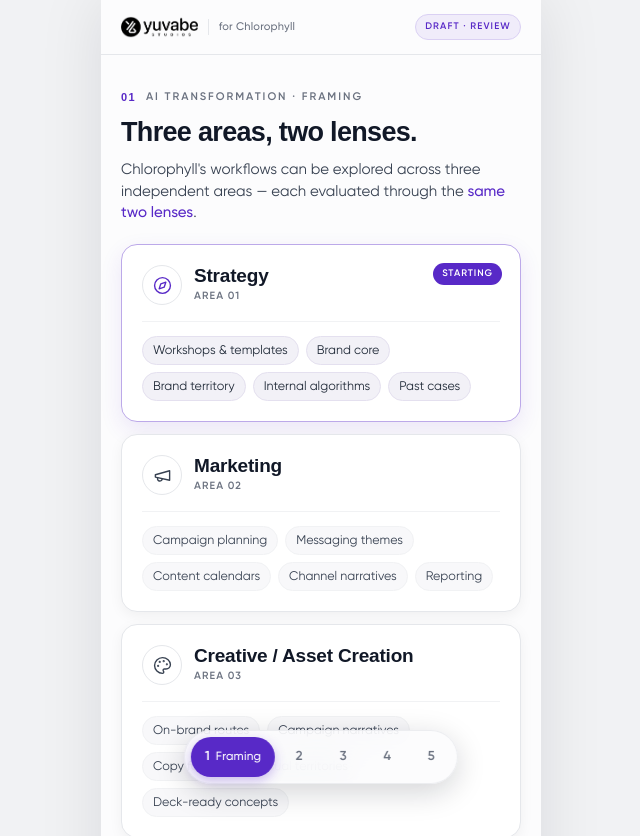
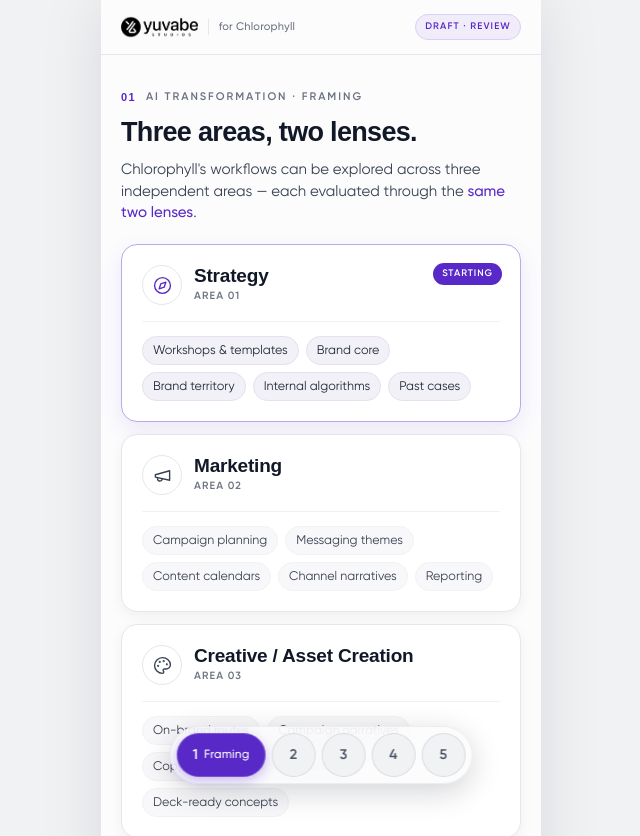
Before and after one commit to yuvabe-ai-labs/proposal-chlorophyll, a Next.js app: page / in a window 1280 px wide. Shown: the top 836 px of the page, without its empty margins (319-959 px from the left). Built offline with nearby package versions, Linux system fonts and the light colour scheme; a web font is replaced by a local one.

Commit message:
ui bar fix

```diff
--- a/src/components/ProgressDots.tsx
+++ b/src/components/ProgressDots.tsx
@@ -44,7 +44,7 @@ export function ProgressDots() {
       aria-label="Sections"
       className="fixed bottom-[calc(16px+env(safe-area-inset-bottom))] left-1/2 z-[60] -translate-x-1/2"
     >
-      <div className="flex items-center gap-1 rounded-pill border border-neutral-200/70 bg-[rgba(252,252,253,0.82)] p-1.5 shadow-[0_8px_30px_rgba(11,15,25,0.18)] backdrop-blur-[16px] backdrop-saturate-[1.8]">
+      <div className="flex items-center gap-1.5 rounded-pill border border-neutral-200/70 bg-[rgba(252,252,253,0.82)] p-1.5 shadow-[0_8px_30px_rgba(11,15,25,0.18)] backdrop-blur-[16px] backdrop-saturate-[1.8]">
         {SECTIONS.map((s) => {
           const on = active === s.id;
           return (
@@ -53,10 +53,10 @@ export function ProgressDots() {
               href={`#${s.id}`}
               aria-label={`${s.n}. ${s.label}`}
               aria-current={on ? "true" : undefined}
-              className={`grid h-10 select-none place-items-center rounded-pill text-[13px] font-semibold transition-all duration-300 ease-out ${
+              className={`grid h-11 select-none place-items-center rounded-pill text-[14px] font-semibold transition-all duration-300 ease-out ${
                 on
-                  ? "bg-purple-500 px-3.5 text-white shadow-[0_4px_12px_rgba(88,41,199,0.30)]"
-                  : "w-10 text-neutral-500 active:scale-95 active:bg-neutral-100 md:hover:bg-neutral-100"
+                  ? "bg-purple-500 px-4 text-white ring-1 ring-inset ring-white/20 shadow-[0_4px_12px_rgba(88,41,199,0.30)]"
+                  : "w-11 bg-neutral-100 text-neutral-600 ring-1 ring-inset ring-neutral-300/70 active:scale-90 active:bg-neutral-200 md:hover:bg-neutral-200"
               }`}
             >
               {on ? (
```
Also changed, not shown: .claude/settings.local.json.
